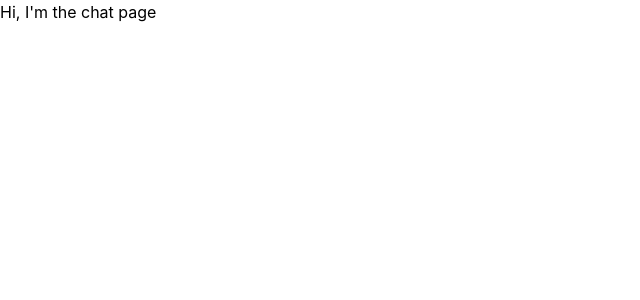
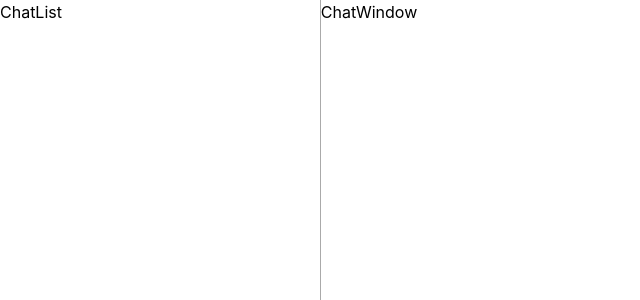
Before and after one commit to evanckennedy/wazzup, a React (Vite) app in the folder frontend/: page /chat in a window 1280 px wide. Shown: the top 300 px of the page, without its empty margins (0-640 px from the left). Built offline with nearby package versions, Linux system fonts and the light colour scheme.

Commit message:
create chatlist, chat-window, add react icon package

```diff
--- /dev/null
+++ b/frontend/src/components/ChatList.jsx
@@ -0,0 +1,11 @@
+import React from 'react'
+
+function ChatList() {
+  return (
+    <div className='chat-list'>
+      ChatList
+    </div>
+  )
+}
+
+export default ChatList
--- /dev/null
+++ b/frontend/src/components/ChatWindow.jsx
@@ -0,0 +1,9 @@
+import React from 'react'
+
+function ChatWindow() {
+  return (
+    <div className='chat-window'>ChatWindow</div>
+  )
+}
+
+export default ChatWindow
--- a/frontend/src/pages/Chat.jsx
+++ b/frontend/src/pages/Chat.jsx
@@ -1,8 +1,13 @@
 import React from 'react'
+import ChatWindow from '../components/ChatWindow'
+import ChatList from '../components/ChatList'
 
 function Chat() {
   return (
-    <div>Hi, I'm the chat page</div>
+    <div className='chat-container flex'>
+      <ChatList />
+      <ChatWindow />
+    </div>
   )
 }
 
--- a/frontend/src/style/index.css
+++ b/frontend/src/style/index.css
@@ -56,13 +56,14 @@ body {
   margin-inline: auto;
 }
 
+/* - - - - - - - - - - - - - - - - - - - - - - - - - - - */
+/*  Page: PageName                                       */
+/* - - - - - - - - - - - - - - - - - - - - - - - - - - - */
 /* ============================================= */
 /* Component: ComponentName                      */
 /* ============================================= */
 
-/* - - - - - - - - - - - - - - - - - - - - - - - - - - - */
-/*  Page: PageName                                       */
-/* - - - - - - - - - - - - - - - - - - - - - - - - - - - */
+
 
 /* - - - - - - - - - - - - - - - - - - - - - - - - - - - */
 /*  Page: Authorization                                  */
@@ -116,3 +117,24 @@ body {
 /* ============================================= */
 /* Component: RegisterForm                       */
 /* ============================================= */
+
+/* - - - - - - - - - - - - - - - - - - - - - - - - - - - */
+/*  Page:Chat                                            */
+/* - - - - - - - - - - - - - - - - - - - - - - - - - - - */
+.chat-container {
+  height: 100svh;
+  width: 100svw;
+}
+.chat-list {
+  flex: 1;
+  border-right: 1px solid var(--medium-gray);
+}
+.chat-window {
+  flex: 3;
+}
+/* ============================================= */
+/* Component: ChatList                           */
+/* ============================================= */
+/* ============================================= */
+/* Component: ChatWindow                         */
+/* ============================================= */
```
